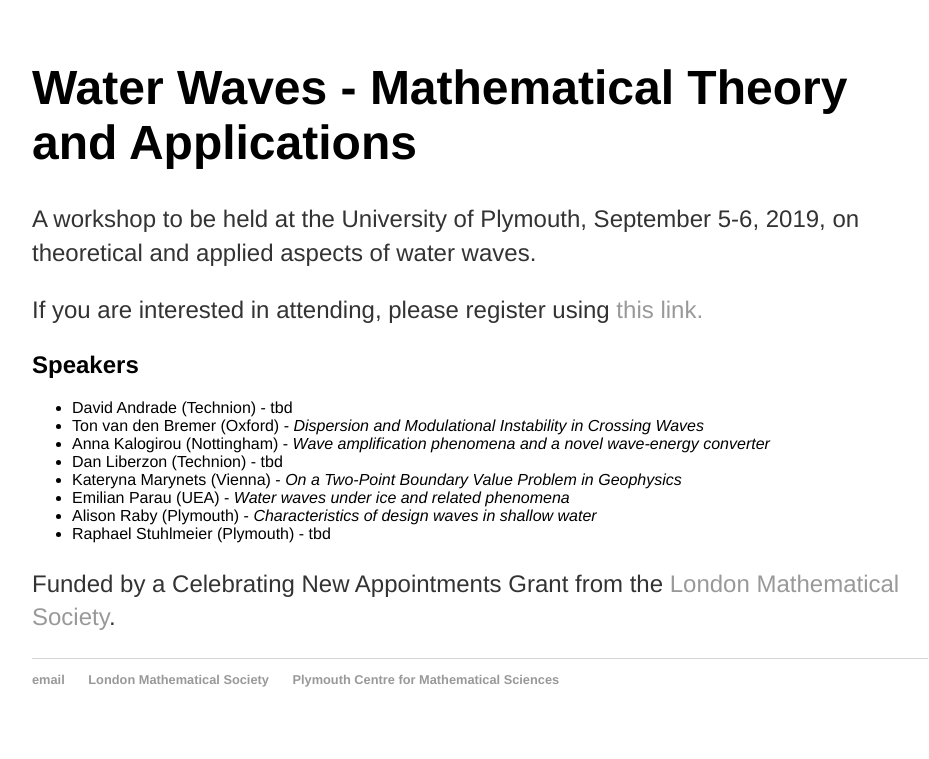
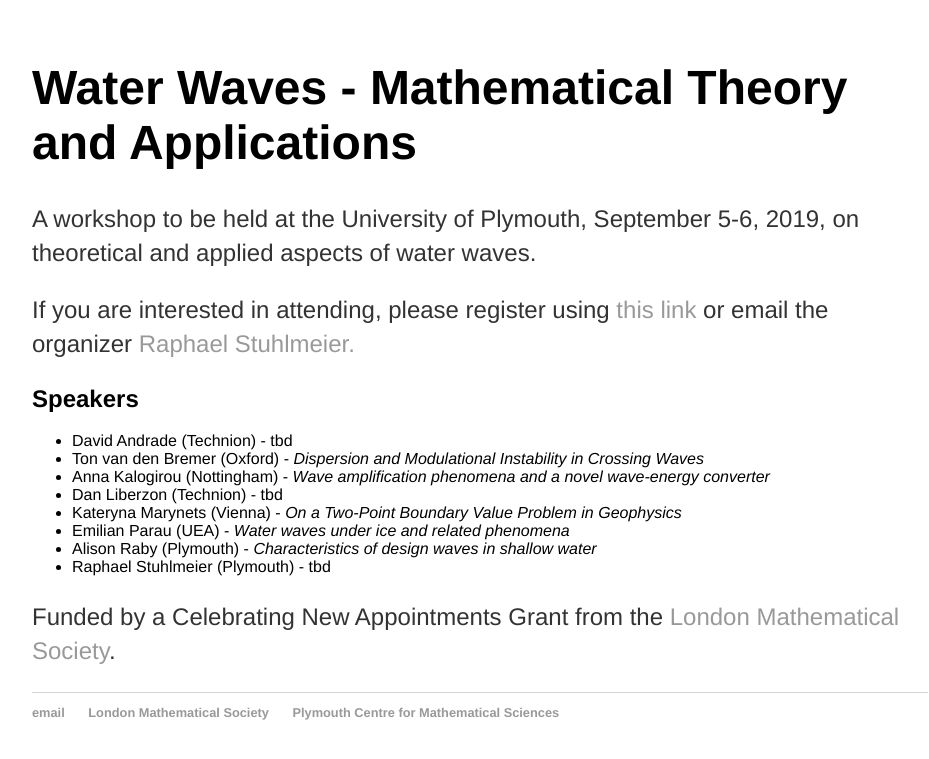
Before and after one commit to rstuhlmeier/rstuhlmeier.github.io, a Jekyll site: the page built from conferences/workshop.html, in a window 1280 px wide. Shown: the top 759 px of the page, without its empty margins (160-1089 px from the left). Built offline with Jekyll 4.4.1, drawn with Linux system fonts in a browser that asks for light colours.

Commit message:
Update workshop.html

```diff
--- a/conferences/workshop.html
+++ b/conferences/workshop.html
@@ -7,7 +7,7 @@ title: Workshop Water Waves - Mathematical Theory and Applications
 
 <p>A workshop to be held at the University of Plymouth, September 5-6, 2019, on theoretical and applied aspects of water waves.</p>
 
-<p>If you are interested in attending, please register using <a href="https://forms.gle/EQ6KM2ciCtZ7BxYb8">this link.</a>
+<p>If you are interested in attending, please register using <a href="https://forms.gle/EQ6KM2ciCtZ7BxYb8">this link</a> or email the organizer <a href="mailto:raphael.stuhlmeier@plymouth.ac.uk?Subject=Waves%20Workshop">Raphael Stuhlmeier. </a>
 
 <h2>Speakers</h2>
 <ul type=disc>
```
